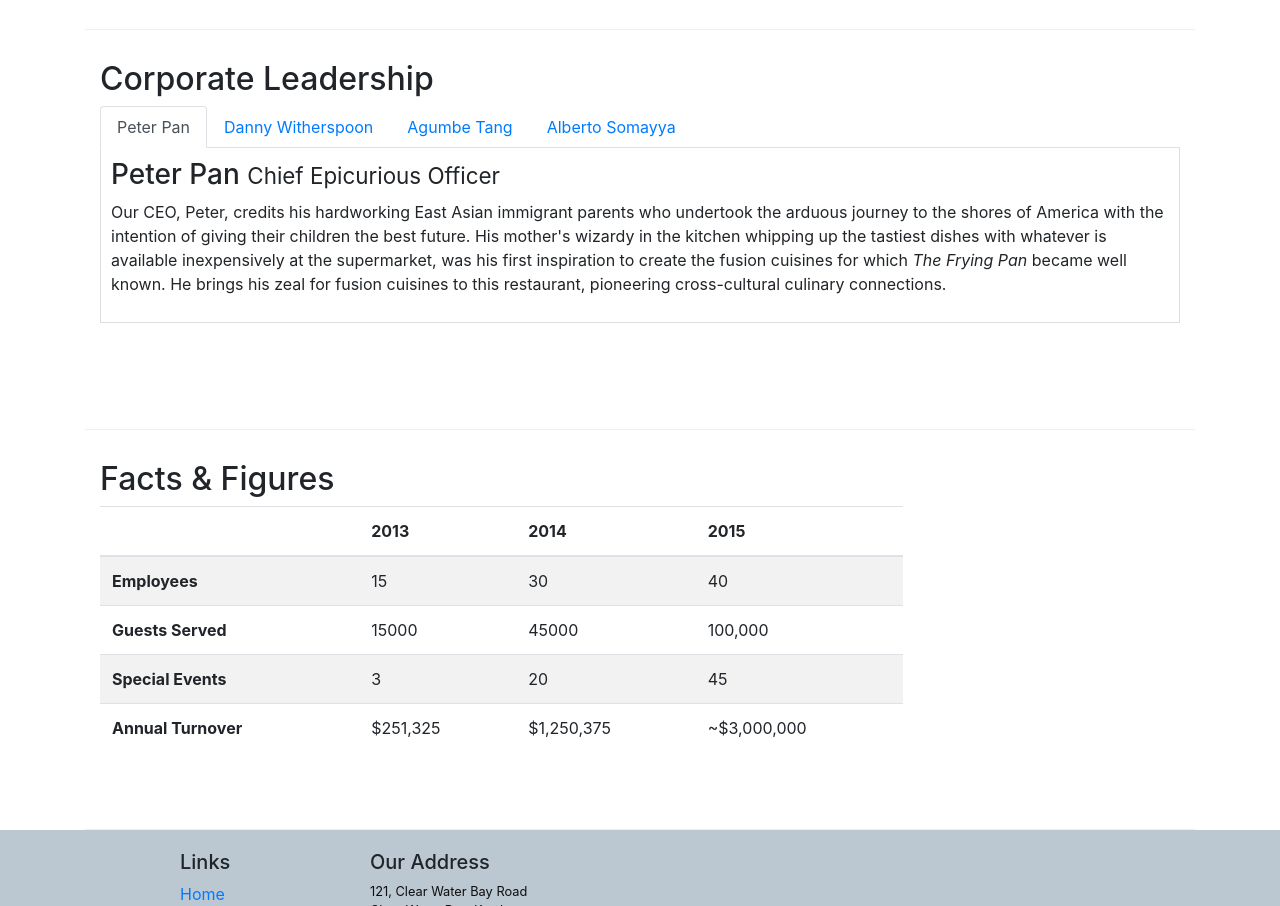
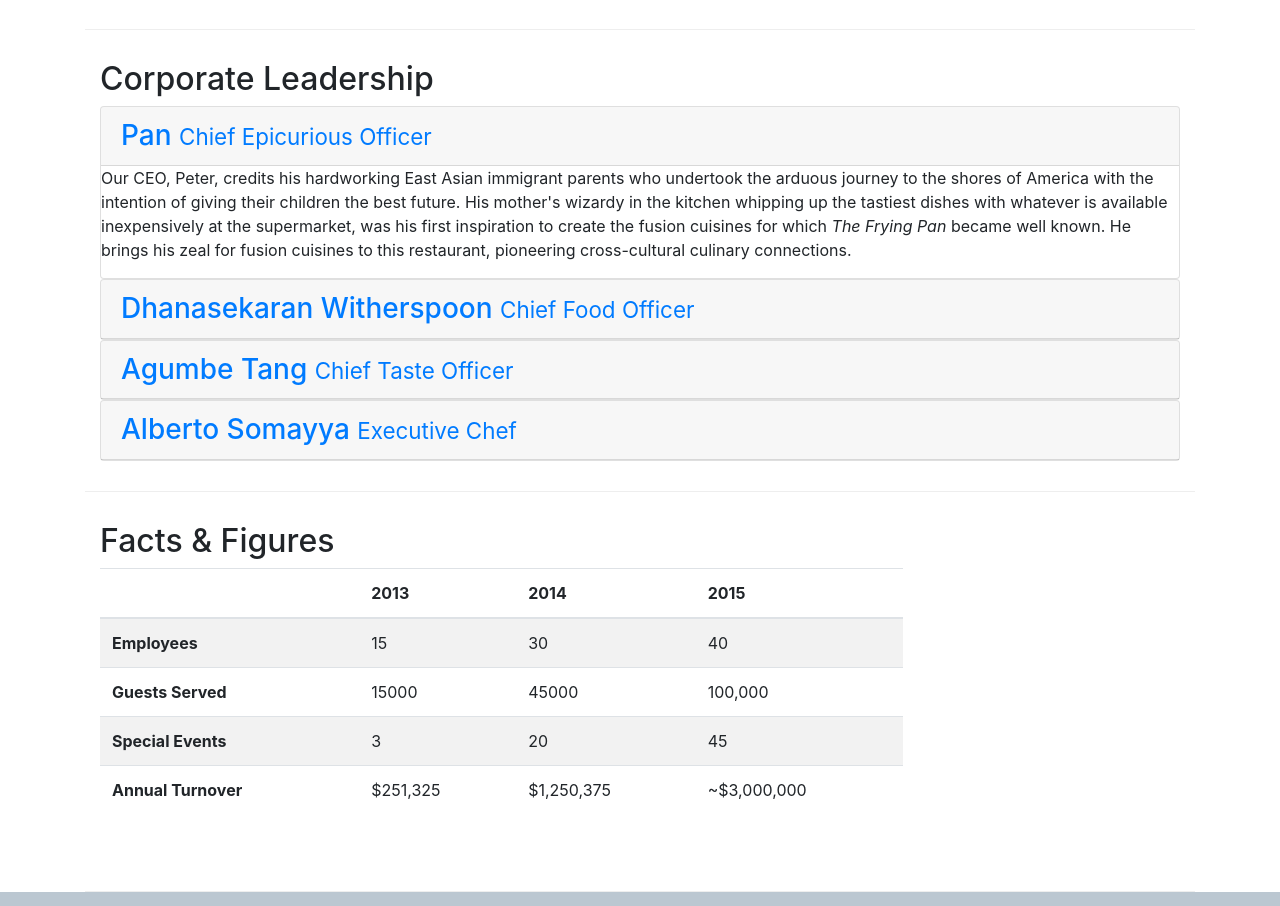
Before and after one commit to Basitdiyal/Coursera, a website: page aboutus.html in a window 1280 px wide. Shown: the part 841-1747 px from the top of the page. Drawn offline with nearby package versions, Linux system fonts and the light colour scheme.

Commit message:
Accordion with cards

```diff
--- a/aboutus.html
+++ b/aboutus.html
@@ -103,47 +103,56 @@
         <div class="row row-content ">
             <div class="col">
                 <h2>Corporate Leadership</h2>
-                <ul class="nav nav-tabs">
-                        <li class="nav-item">
-                          <a class="nav-link active" href="#peter"
-                            role="tab" data-toggle="tab">Peter Pan</a>
-                        </li>
-                        <li class="nav-item">
-                          <a class="nav-link" href="#danny" role="tab"
-                            data-toggle="tab">Danny Witherspoon</a>
-                        </li>
-                        <li class="nav-item">
-                          <a class="nav-link" href="#agumbe"role="tab"
-                            data-toggle="tab">Agumbe Tang</a>
-                        </li>
-                        <li class="nav-item">
-                          <a class="nav-link" href="#alberto" role="tab"
-                            data-toggle="tab">Alberto Somayya</a>
-                        </li>
-                    </ul>
-
-                    <div class="tab-content">
-                        <div class="tabb-pane fade show active " role="tabpanel" id="peter">
-                            <h3>Peter Pan <small>Chief Epicurious Officer</small></h3>
-                            <p class="hidden-xs-down">Our CEO, Peter, credits his hardworking East Asian immigrant parents who undertook the arduous journey to the shores of America with the intention of giving their children the best future. His mother's wizardy in the kitchen whipping up the tastiest dishes with whatever is available inexpensively at the supermarket, was his first inspiration to create the fusion cuisines for which <em>The Frying Pan</em> became well known. He brings his zeal for fusion cuisines to this restaurant, pioneering cross-cultural culinary connections.</p>
+                    <div id="accordion" role="tablist">
+                         <div class="card">
+                            <div class="card-header" role="tab" id="peterhead">
+                                    <h3 class="mb-0">
+                                        <a data-toggle="collapse" data-parent="#accordion" href="#peter">Pan <small>Chief Epicurious Officer</small></a>
+                                    </h3>
+                            </div>
+                            <div class="collapse show" role="tabpanel" id="peter">
+                                <div class="card-block">
+                                    <p class="hidden-xs-down">Our CEO, Peter, credits his hardworking East Asian immigrant parents who undertook the arduous journey to the shores of America with the intention of giving their children the best future. His mother's wizardy in the kitchen whipping up the tastiest dishes with whatever is available inexpensively at the supermarket, was his first inspiration to create the fusion cuisines for which <em>The Frying Pan</em> became well known. He brings his zeal for fusion cuisines to this restaurant, pioneering cross-cultural culinary connections.</p>
+                                </div>
+                            </div>
                         </div>
 
-                        <div class="tab-pane fade" role="tabpanel" id="danny">
-                            <h3>Dhanasekaran Witherspoon <small>Chief Food Officer</small></h3>
-                            <p class="hidden-xs-down" >Our CFO, Danny, as he is affectionately referred to by his colleagues, comes from a long established family tradition in farming and produce. His experiences growing up on a farm in the Australian outback gave him great appreciation for varieties of food sources. As he puts it in his own words, <em>Everything that runs, wins, and everything that stays, pays!</em></p>
+                        <div class="card">
+                            <div class="card-header" role="tab" id="dannyhead">
+                                    <h3 class="mb-0"> <a class="collapsed" data-toggle="collapse" data-parent="#accordion" href="#danny">Dhanasekaran Witherspoon <small>Chief Food Officer</small></a> </h3>
+                            </div>
+                            <div class="collapse" role="tabpanel" id="danny">
+                                <div class="card-block">
+                                     <p class="hidden-xs-down" >Our CFO, Danny, as he is affectionately referred to by his colleagues, comes from a long established family tradition in farming and produce. His experiences growing up on a farm in the Australian outback gave him great appreciation for varieties of food sources. As he puts it in his own words, <em>Everything that runs, wins, and everything that stays, pays!</em></p>
+                                </div>
+                             </div>
                         </div>
 
-                        <div class="tab-pane fade" role="tabpanel" id="agumbe">
-                            <h3>Agumbe Tang <small>Chief Taste Officer</small></h3>
-                            <p class="hidden-xs-down">Blessed with the most discerning gustatory sense, Agumbe, our CTO, personally ensures that every dish that we serve meets his exacting tastes. Our chefs dread the tongue lashing that ensues if their dish does not meet his exacting standards. He lives by his motto, <em>You click only if you survive my lick.</em></p>
+                        <div class="card">
+                            <div class="card-header" role="tab" id="agumbehead">
+                                    <h3 class="mb-0">
+                                         <a class="collapsed" data-toggle="collapse" data-parent="#accordion"  href="#agumbe"> Agumbe Tang <small>Chief Taste Officer</small> </a></h3>
+                            </div>
+
+                            <div class="collapse" role="tabpanel" id="agumbe">
+                                <div class="card-block">
+                                      <p class="hidden-xs-down">Blessed with the most discerning gustatory sense, Agumbe, our CTO, personally ensures that every dish that we serve meets his exacting tastes. Our chefs dread the tongue lashing that ensues if their dish does not meet his exacting standards. He lives by his motto, <em>You click only if you survive my lick.</em></p>
+                                </div>
+                            </div>
                         </div>
 
-                        <div class="tab-pane fade"  role="tabpanel"  id="alberto">
-                            <h3>Alberto Somayya <small>Executive Chef</small></h3>
-                            <p class="hidden-xs-down">Award winning three-star Michelin chef with wide International experience having worked closely with whos-who in the culinary world, he specializes in creating mouthwatering Indo-Italian fusion experiences. He says, <em>Put together the cuisines from the two craziest cultures, and you get a winning hit! Amma Mia!</em></p>
+                        <div class="card">
+                         <div class="card-header" role="tab" id="#alberto">
+                                <h3 class="mb-0"> <a class="collapsed" data-toggle="collapse" data-parent="#accordion" href="#alberto">Alberto Somayya <small>Executive Chef</small></a></h3>
                         </div>
+                        <div class="collapse"  role="tabpanel"  id="alberto">
+                            <div class="card-block">
+                                <p class="hidden-xs-down">Award winning three-star Michelin chef with wide International experience having worked closely with whos-who in the culinary world, he specializes in creating mouthwatering Indo-Italian fusion experiences. He says, <em>Put together the cuisines from the two craziest cultures, and you get a winning hit! Amma Mia!</em></p>
+                            </div>
+                        </div>
+                    </div>
+                </div>
 
-                    </div>
         </div>
        </div>
        <div class="row row-content">
```
Also changed, not shown: index.html (+0 -1 lines).
